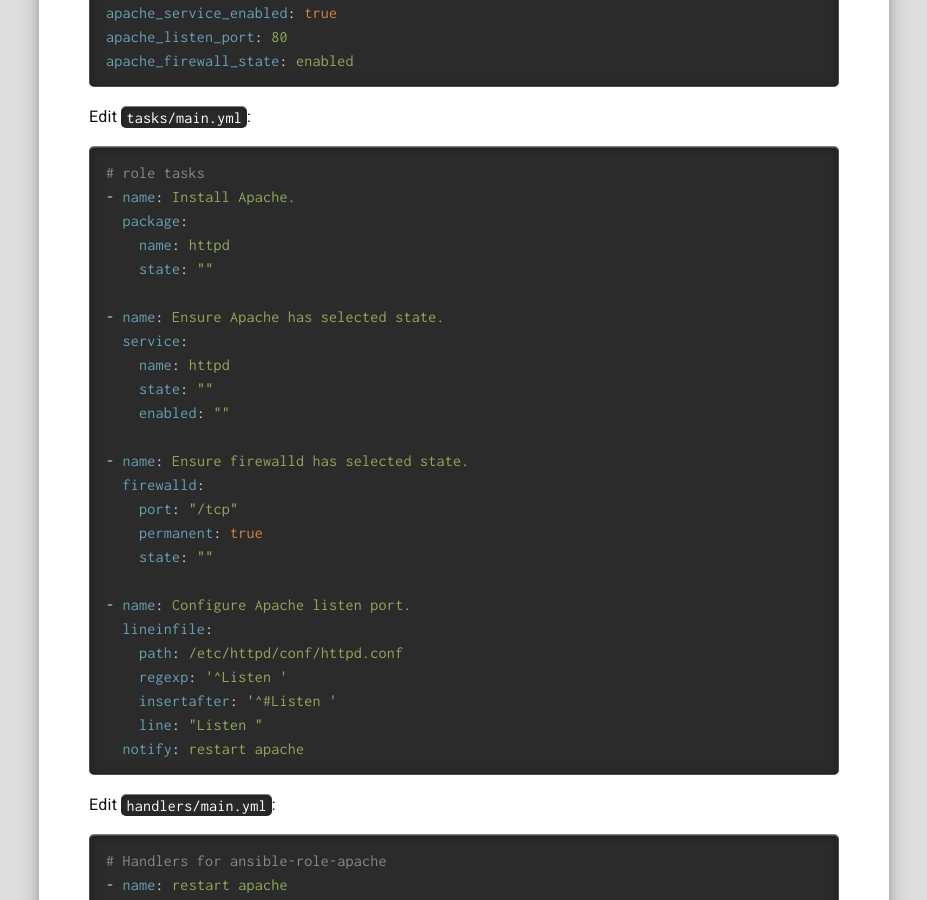
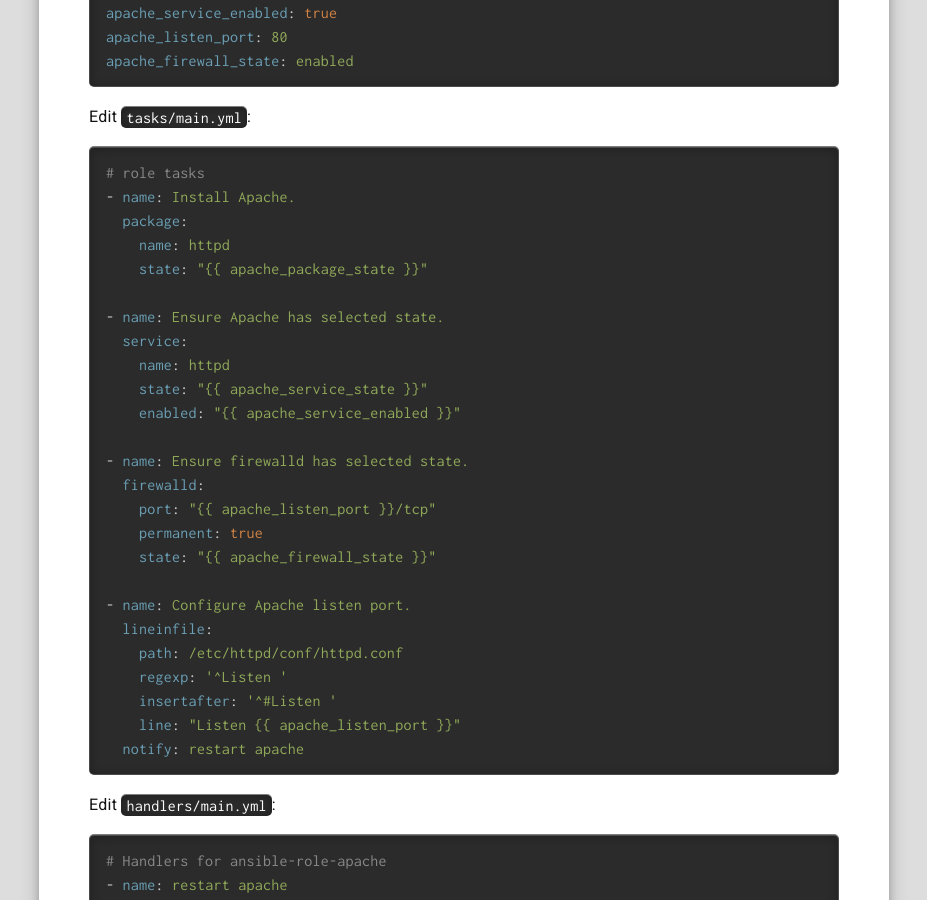
Before and after one commit to RedHatNordicsSA/RedHatNordicsSA.github.io, a Jekyll site: the page built from _posts/2019-03-04-how-we-test-our-roles.markdown, in a window 1280 px wide and 900 px high, scrolled down 15958 px. Shown: the whole window, without its empty margins (176-1103 px from the left). Built offline with Jekyll 4.4.1, drawn with Linux system fonts in a browser that asks for light colours; some of the changed lines change nothing that is shown.

Commit message:
fixed markdown issues found by Rodolfo Casas

````diff
--- a/_posts/2019-03-04-how-we-test-our-roles.markdown
+++ b/_posts/2019-03-04-how-we-test-our-roles.markdown
@@ -478,26 +478,26 @@ Edit <c>tasks/main.yml</c>:
 - name: Install Apache.
   package:
     name: httpd
-    state: "{{ apache_package_state }}"
+    state: "{%raw%}{{ apache_package_state }}{%endraw%}"
 
 - name: Ensure Apache has selected state.
   service:
     name: httpd
-    state: "{{ apache_service_state }}"
-    enabled: "{{ apache_service_enabled }}"
+    state: "{%raw%}{{ apache_service_state }}{%endraw%}"
+    enabled: "{%raw%}{{ apache_service_enabled }}{%endraw%}"
 
 - name: Ensure firewalld has selected state.
   firewalld:
-    port: "{{ apache_listen_port }}/tcp"
+    port: "{%raw%}{{ apache_listen_port }}/tcp{%endraw%}"
     permanent: true
-    state: "{{ apache_firewall_state }}"
+    state: "{%raw%}{{ apache_firewall_state }}{%endraw%}"
 
 - name: Configure Apache listen port.
   lineinfile:
     path: /etc/httpd/conf/httpd.conf
     regexp: '^Listen '
     insertafter: '^#Listen '
-    line: "Listen {{ apache_listen_port }}"
+    line: "Listen {%raw%}{{ apache_listen_port }}{%endraw%}"
   notify: restart apache
 ```
 Edit <c>handlers/main.yml</c>:
````
